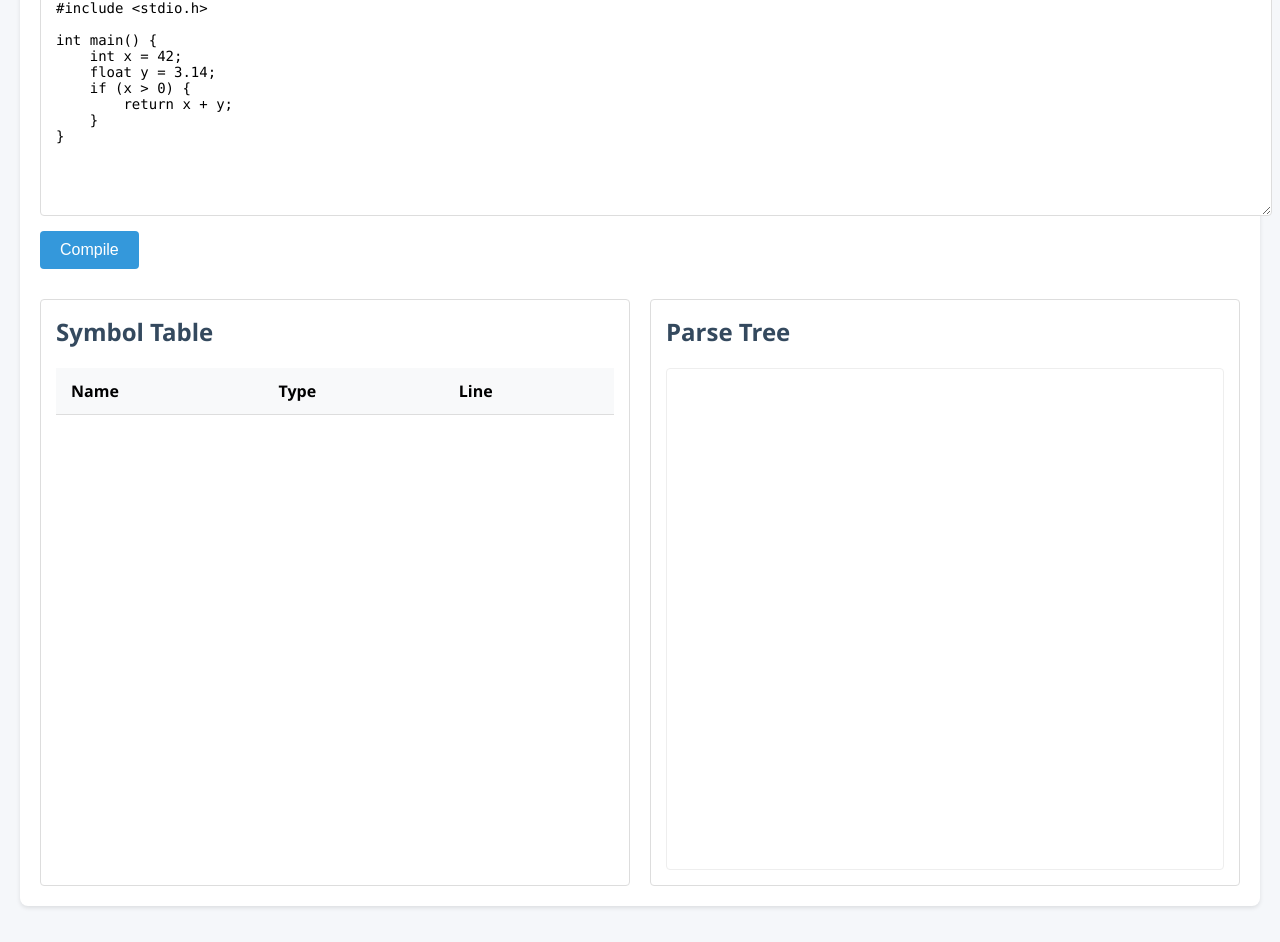
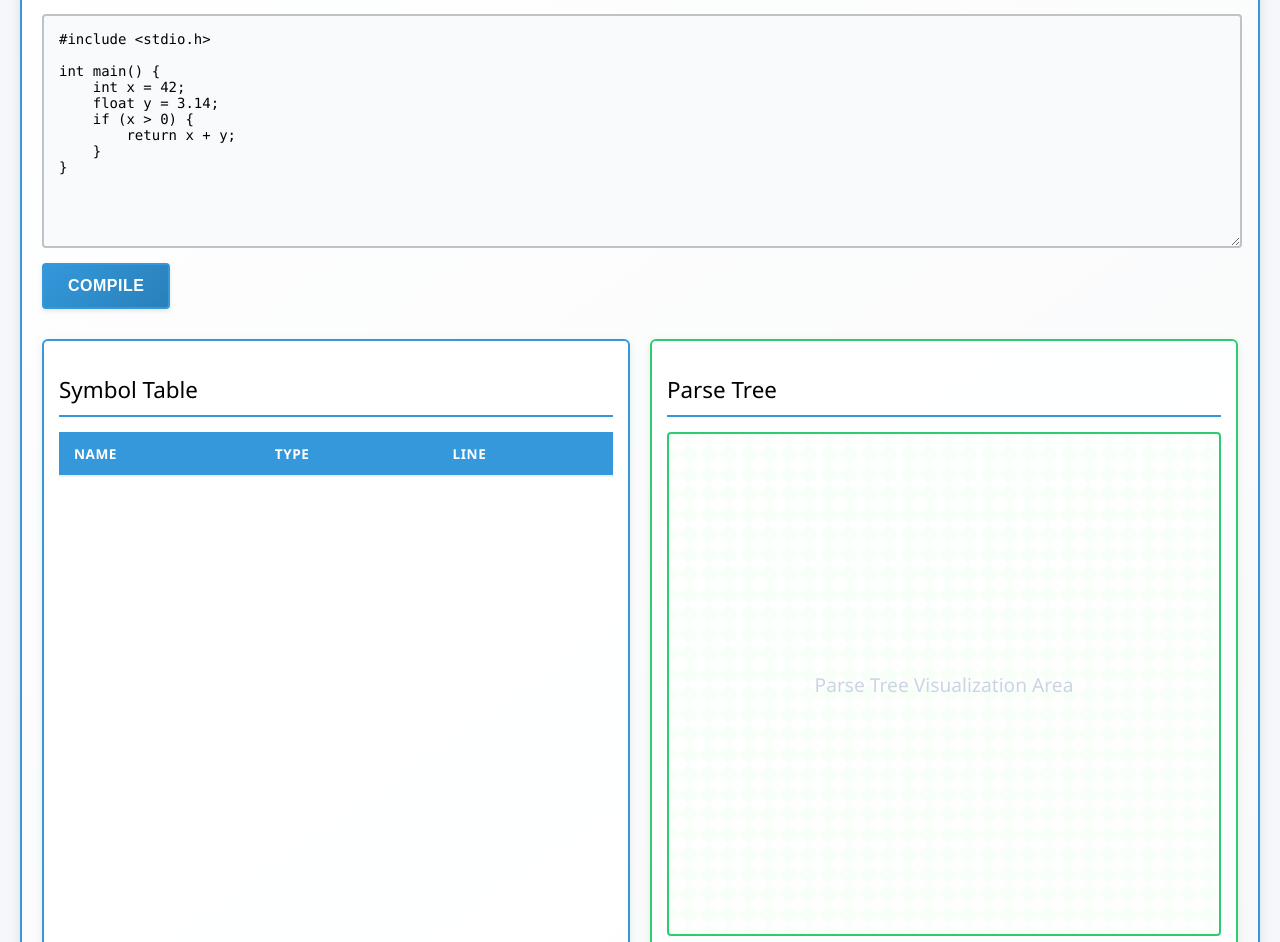
Before and after one commit to Mayank2133/Code-Vision, a website: page public/index.html in a window 1280 px wide. Shown: the part 140-1082 px from the top of the page. Drawn offline with Linux system fonts and the light colour scheme.

Commit message:
Update style.css

```diff
--- a/public/style.css
+++ b/public/style.css
@@ -1,3 +1,13 @@
+:root {
+    --primary: #3498db;
+    --secondary: #2ecc71;
+    --accent: #e74c3c;
+    --light-bg: #f8f9fa;
+    --dark-text: #2c3e50;
+    --table-accent: #f8f9fa;
+    --table-hover: #f1f5f9;
+}
+
 body {
     font-family: 'Segoe UI', Tahoma, Geneva, Verdana, sans-serif;
     margin: 0;
@@ -8,64 +18,101 @@ body {
 .container {
     max-width: 1200px;
     margin: 0 auto;
-    background: white;
+    background: linear-gradient(145deg, #ffffff, #f8f9fa);
     padding: 20px;
     border-radius: 8px;
-    box-shadow: 0 2px 4px rgba(0,0,0,0.1);
+    box-shadow: 0 4px 12px rgba(0,0,0,0.1);
+    border: 2px solid var(--primary);
 }
 
 h1 {
-    color: #2c3e50;
+    color: var(--dark-text);
     text-align: center;
-    margin-bottom: 20px;
+    margin-bottom: 30px;
+    letter-spacing: -0.5px;
+    font-weight: 600;
+    font-size: 2.5rem;
+    text-shadow: 1px 1px 2px rgba(0,0,0,0.1);
+}
+
+h2 {
+    font-weight: 500;
+    font-size: 1.4rem;
+    margin-bottom: 15px;
+    padding-bottom: 10px;
+    border-bottom: 2px solid var(--primary);
 }
 
 .editor {
     margin-bottom: 30px;
+    margin-right: 30px;
 }
 
 #code {
     width: 100%;
     height: 200px;
     padding: 15px;
-    border: 1px solid #ddd;
+    border: 2px solid #bdc3c7;
     border-radius: 4px;
     font-family: 'Consolas', monospace;
     font-size: 14px;
     resize: vertical;
     margin-bottom: 10px;
+    background-color: #f8fafc;
+    transition: all 0.3s ease;
+}
+
+#code:focus {
+    outline: none;
+    border-color: var(--primary);
+    box-shadow: 0 0 0 3px rgba(52, 152, 219, 0.2);
 }
 
 #compile-btn {
-    background-color: #3498db;
+    background: linear-gradient(135deg, var(--primary), #2980b9);
     color: white;
-    border: none;
-    padding: 10px 20px;
+    border: 2px solid var(--primary);
+    padding: 12px 24px;
     border-radius: 4px;
     cursor: pointer;
     font-size: 16px;
-    transition: background-color 0.3s;
+    font-weight: 600;
+    text-transform: uppercase;
+    letter-spacing: 0.5px;
+    transition: all 0.3s ease;
+    box-shadow: 0 2px 4px rgba(0,0,0,0.1);
+    display: block;
+    margin-left: 0px;
+    margin-right: auto;
 }
 
 #compile-btn:hover {
-    background-color: #2980b9;
+    background: linear-gradient(135deg, #2980b9, var(--primary));
+    transform: translateY(-1px);
+    box-shadow: 0 4px 6px rgba(0,0,0,0.15);
 }
 
 .results {
     display: grid;
     grid-template-columns: 1fr 1fr;
     gap: 20px;
+    animation: fadeIn 0.4s ease-out;
 }
 
 .panel {
-    border: 1px solid #ddd;
-    border-radius: 4px;
+    border: 2px solid;
+    border-radius: 6px;
     padding: 15px;
+    background-color: rgba(255, 255, 255, 0.9);
+    box-shadow: 0 2px 8px rgba(0,0,0,0.08);
+    transition: transform 0.2s ease;
 }
 
-.panel h2 {
-    margin-top: 0;
-    color: #34495e;
+.panel:nth-child(1) { border-color: var(--primary); }
+.panel:nth-child(2) { border-color: var(--secondary); }
+
+.panel:hover {
+    transform: translateY(-2px);
 }
 
 .table-container {
@@ -81,35 +128,98 @@ table {
 th, td {
     padding: 12px 15px;
     text-align: left;
-    border-bottom: 1px solid #ddd;
+    border-bottom: 2px solid #ecf0f1;
 }
 
 th {
-    background-color: #f8f9fa;
+    background-color: var(--primary);
+    color: white;
     position: sticky;
     top: 0;
+    font-weight: 600;
+    text-transform: uppercase;
+    letter-spacing: 0.5px;
+    font-size: 0.85rem;
+}
+
+tr:nth-child(even) {
+    background-color: var(--table-accent);
 }
 
 tr:hover {
-    background-color: #f5f5f5;
+    background-color: var(--table-hover);
 }
 
 #ast-visualization {
     height: 500px;
-    border: 1px solid #eee;
+    border: 2px solid var(--secondary);
     border-radius: 4px;
+    background:
+        linear-gradient(45deg, #f8fff9 25%, transparent 25%),
+        linear-gradient(-45deg, #f8fff9 25%, transparent 25%),
+        linear-gradient(45deg, transparent 75%, #f8fff9 75%),
+        linear-gradient(-45deg, transparent 75%, #f8fff9 75%);
+    background-size: 20px 20px;
+    position: relative;
+}
+
+#ast-visualization::before {
+    content: "Parse Tree Visualization Area";
+    position: absolute;
+    top: 50%;
+    left: 50%;
+    transform: translate(-50%, -50%);
+    color: #cbd5e1;
+    font-size: 1.2rem;
+    pointer-events: none;
 }
 
 .error {
-    color: #e74c3c;
+    color: var(--accent);
     padding: 10px;
-    background-color: #fdecea;
+    background-color: #fde8e6;
     border-radius: 4px;
     margin-top: 10px;
+    border: 2px solid var(--accent);
 }
 
 .error-row td {
     background: #ffe6e6;
     color: #dc3545;
     padding: 12px;
+    border-left: 3px solid var(--accent);
 }
+
+@keyframes fadeIn {
+    from { opacity: 0; transform: translateY(10px); }
+    to { opacity: 1; transform: translateY(0); }
+}
+
+.table-container::-webkit-scrollbar {
+    width: 8px;
+}
+
+.table-container::-webkit-scrollbar-track {
+    background: #f1f5f9;
+}
+
+.table-container::-webkit-scrollbar-thumb {
+    background: var(--primary);
+    border-radius: 4px;
+}
+
+.table-container::-webkit-scrollbar-thumb:hover {
+    background: #2980b9;
+}
+
+.success {
+    background-color: #d4edda;
+    border: 2px solid #28a745;
+    color: #155724;
+}
+
+.warning {
+    background-color: #fff3cd;
+    border: 2px solid #ffc107;
+    color: #856404;
+}
```
